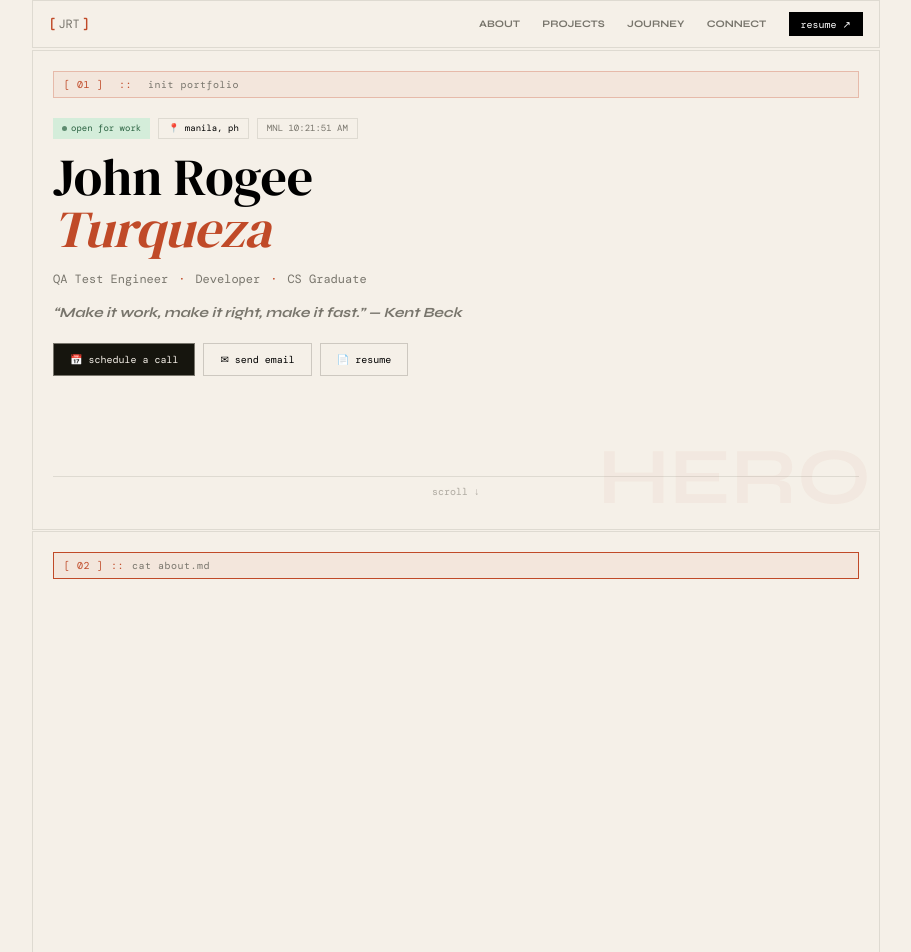
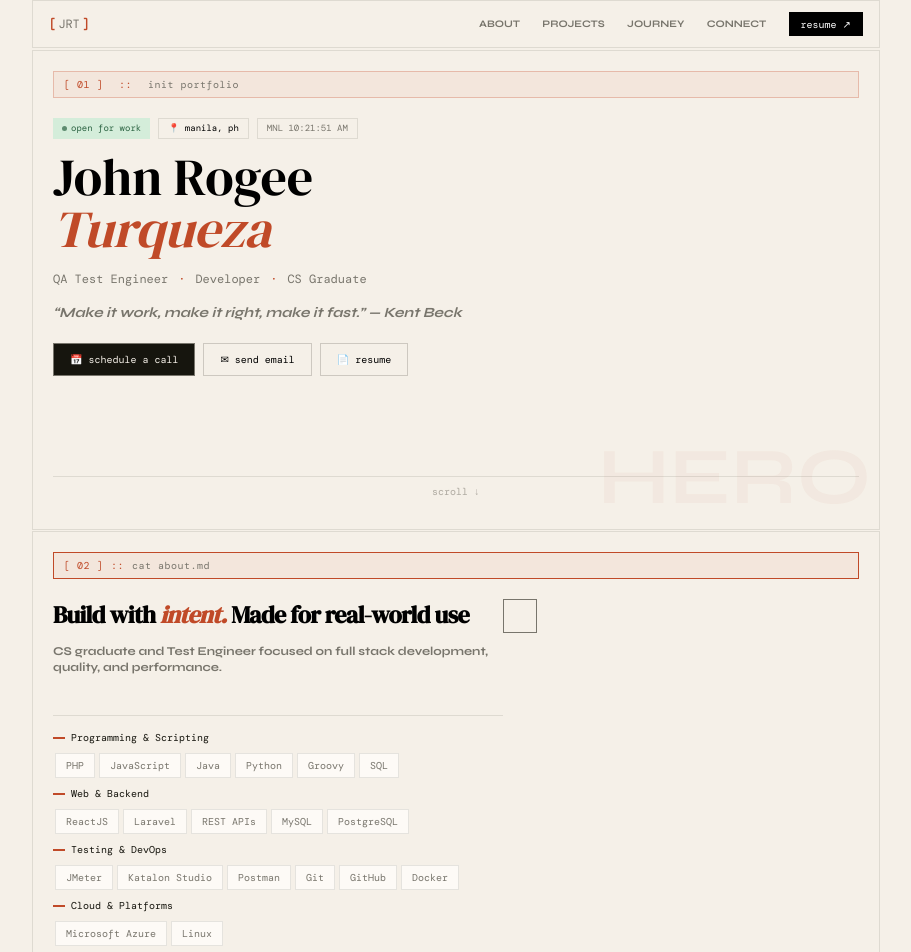
Before and after one commit to jnrgxx/portfolio, a React app: page / in a window 1280 px wide. Shown: the top 952 px of the page, without its empty margins (184-1095 px from the left). Built offline with nearby package versions, Linux system fonts and the light colour scheme; the HTML template or start-up script is replaced by a standard one.

Commit message:
feat: add Stack component and integrate tech stack in About section

```diff
--- /dev/null
+++ b/src/Components/Stack.tsx
@@ -0,0 +1,40 @@
+type Stackture = {
+    category: string,
+    tech: Array<string>
+}
+
+type StackProps = {
+    arr: Stackture[];
+}
+
+export default function Stack({ arr }: StackProps) {
+    return (
+        <>
+            {arr.map((i) => (
+                    <div className="mb-1.5" key={i.category}>
+                        {/* Tech */}
+                        <div className="font-dm-mono text-xxs font-medium text-ink mb-1.5 flex items-center gap-1.5">
+                            <span className="w-3 h-0.5 bg-acc inline-block"></span>
+                            {i.category}
+                        </div>
+
+                        {}
+
+                        {/* Stack */}
+                        <div className="flex font-dm-mono text-xxs text-muted">
+
+                            {i.tech.map((item) => (
+                                <div className="bg-card px-2.5 py-1 border-[0.5px] border-bd m-0.5">
+                                    {item}
+                                </div>
+
+                            ))}
+
+                        </div>
+                    </div>
+                ))
+            }
+        </>
+
+    )
+}
--- a/src/Sections/About.tsx
+++ b/src/Sections/About.tsx
@@ -1,12 +1,50 @@
+import Stack from '../Components/Stack';
+
 export default function About() {
+
+    type Stackture = {
+        category: string,
+        tech: Array<string>
+    }
+
+    const techStack: Stackture[] = [
+        {category: "Programming & Scripting", tech: ["PHP", "JavaScript", "Java", "Python", "Groovy", "SQL"]},
+        {category: "Web & Backend", tech: ["ReactJS", "Laravel", "REST APIs", "MySQL", "PostgreSQL"]},
+        {category: "Testing & DevOps", tech: ["JMeter", "Katalon Studio", "Postman", "Git", "GitHub", "Docker"]},
+        {category: "Cloud & Platforms", tech: ["Microsoft Azure", "Linux"]},
+        {category: "Design & Collaboration", tech: ["Figma", "Obsidian"]},
+    ];
 
     return (
         <section className="overflow-hidden relative flex flex-col h-[67.5rem] border border-bd bg-cr  p-5 ">
-             <div className="tracking-wider border-[0.5px] border-acc py-[5px] px-[10px] flex gap-2 font-dm-mono text-[10px] text-muted bg-abg">
+             <div className="tracking-wider border-[0.5px] border-acc py-[5px] px-[10px] mb-5 flex gap-2 font-dm-mono text-[10px] text-muted bg-abg">
                 <p className="text-acc font-med">[ 02 ]</p>
                 <span className="text-acc">::</span>
                 cat about.md
              </div>
+
+            {/* Half */}
+             <div className="w-3/5 flex justify-start">
+                {/* Left */}
+                <div className="flex flex-col items-start">
+                    <h2 className="font-dmserif text-2xl mb-3 font-bold tracking-tight">Build with <span className="italic text-acc">intent.</span> Made for real-world use</h2>
+                    <p className="text-muted text-xs font-syne text-left mb-10">CS graduate and Test Engineer focused on full stack development, quality, and performance.</p>
+
+                    <div className="w-full border-t-[0.5px] border-bd pt-3.5">
+                        <Stack arr={techStack} />
+
+                        <div className="">
+                            <div className=""></div>
+                        </div>
+                    </div>
+                </div>
+
+                <div className="h-8 w-4 p-4 border border-muted">
+
+                </div>
+             </div>
+
+
              <div className="select-none font-syne absolute text-[80px] -bottom-2 right-2 text-sectext">STACK</div>
         </section>
     )
```
